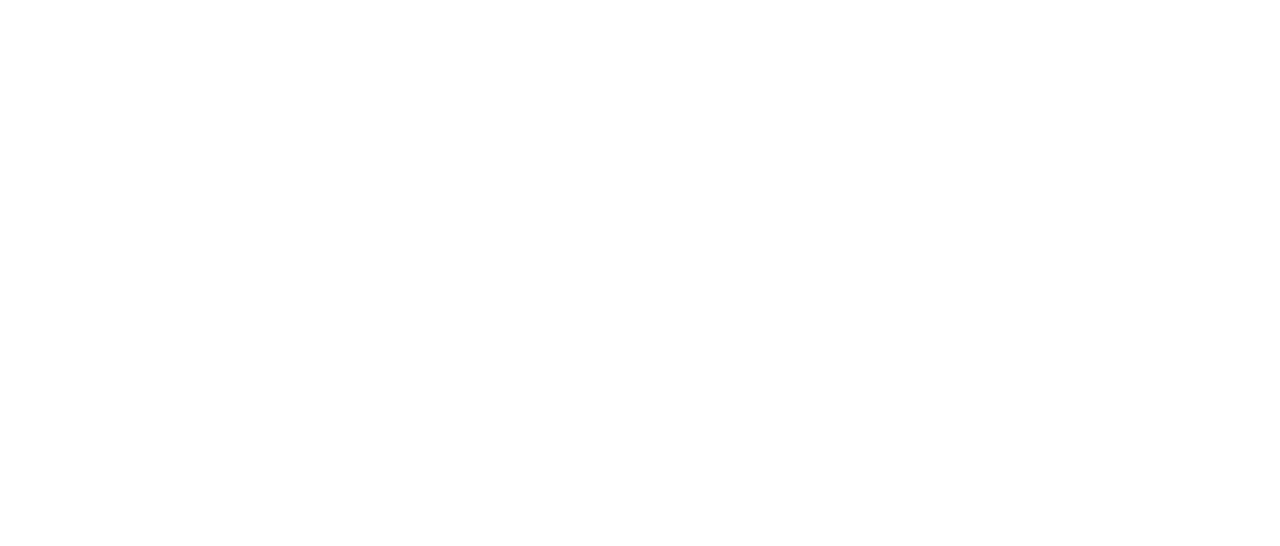
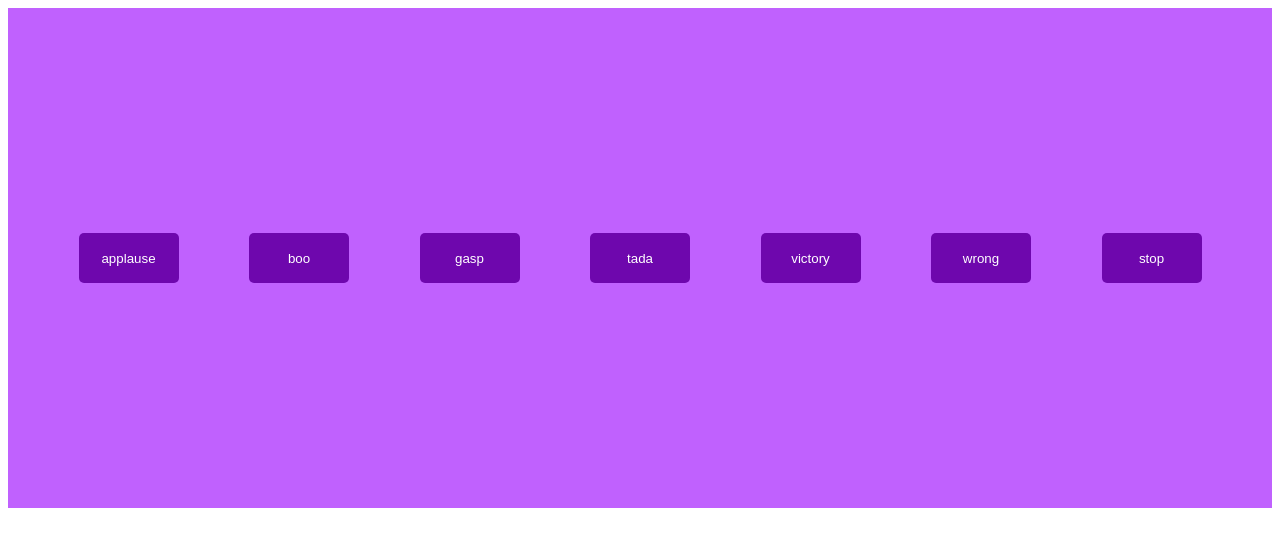
Before and after one commit to acciojob/Soundbar-Divsgupta12, a website: page main.html in a window 1280 px wide. Drawn offline with Linux system fonts and the light colour scheme.

Commit message:
created a submission

```diff
--- a/main.html
+++ b/main.html
@@ -8,7 +8,17 @@
 
 <body>
 	<!-- the entire body must be written by student -->
+	 <section class="buttons">
+        <button class="btn">applause</button>
+        <button class="btn">boo</button>
+        <button class="btn">gasp</button>
+        <button class="btn">tada</button>
+        <button class="btn">victory</button>
+        <button class="btn">wrong</button>
+        <button class="stop">stop</button>
+    </section>
     <script type="text/javascript" src="./script.js">
+
 </script>
 
 </body>
--- a/script.js
+++ b/script.js
@@ -1 +1,15 @@
 //your JS code here. If required.
+let sound=[applause.mp3,boo.mp3,gasp.mp3,tada.mp3,victory.mp3,wrong.mp3];
+let btns=document.getElementsByClassName("btn");
+let stop=document.getElementsByClassName("stop")
+let audio;
+console.log(btns);
+for(i =0;i<btns.length;i++){
+    btns[i].addEventListener("click",()=>{
+        audio=new Audio(`sounds/${sound[i]}`)
+        audio.play();
+    });
+}
+stop.addEventListener("click",()=>{
+    audio.pause();
+});
--- a/styles.css
+++ b/styles.css
@@ -1 +1,28 @@
 /*  your css code here. If applicable */
+.buttons{
+  height: 500px;
+  width: 100%;
+  background: rgb(192, 97, 254);
+  display: flex;
+  justify-content:space-evenly ;
+  align-items: center;
+  margin: auto;
+}
+.btn {
+  width: 100px;
+  height: 50px;
+  background: rgb(110, 7, 173);
+  border: none;
+  border-radius: 5px;
+  color: white;
+  cursor: pointer;
+}
+.stop{
+  width: 100px;
+  height: 50px;
+  background: rgb(110, 7, 173);
+  border: none;
+  border-radius: 5px;
+  color: white;
+  cursor: pointer;
+}
```
